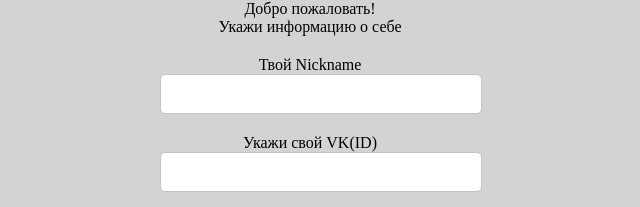
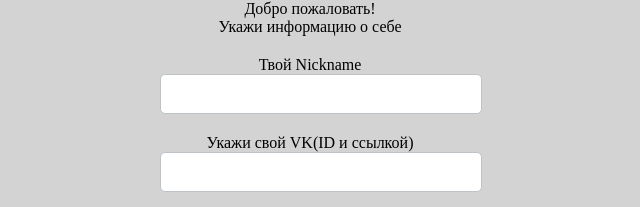
Before and after one commit to sak0v/stats_github.io, a plain HTML site: page index.html in a window 1280 px wide. Shown: the top 207 px of the page, without its empty margins (330-970 px from the left). Drawn offline with Linux system fonts and the light colour scheme; a script that the page names is missing.

Commit message:
Update index.html

```diff
--- a/index.html
+++ b/index.html
@@ -17,7 +17,7 @@
 
       </div>
       <div class="input-container ic2">
-        <label for="vk" class="placeholder">Укажи свой VK(ID)</label>
+        <label for="vk" class="placeholder">Укажи свой VK(ID и ссылкой)</label>
         <input id="vk" class="input" type="text" placeholder=" " required/>
         <div class="cut"></div>
       </div>
```
